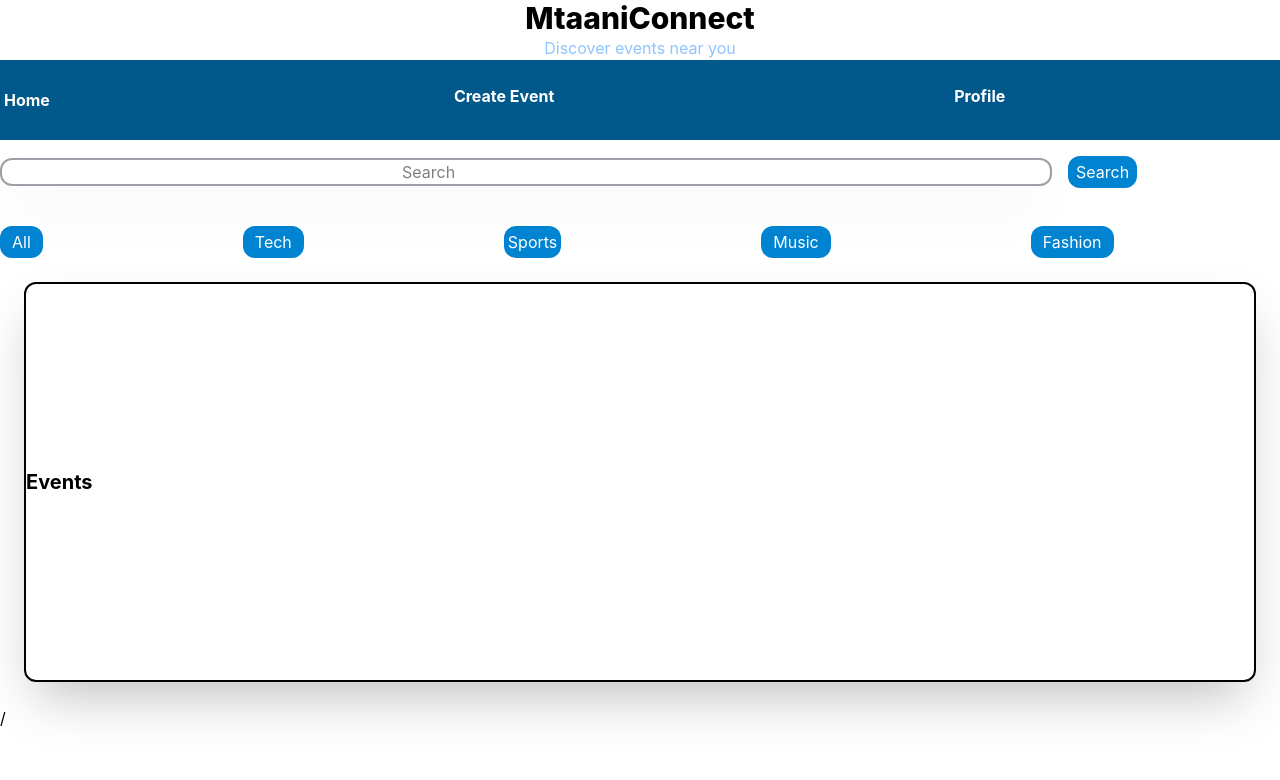
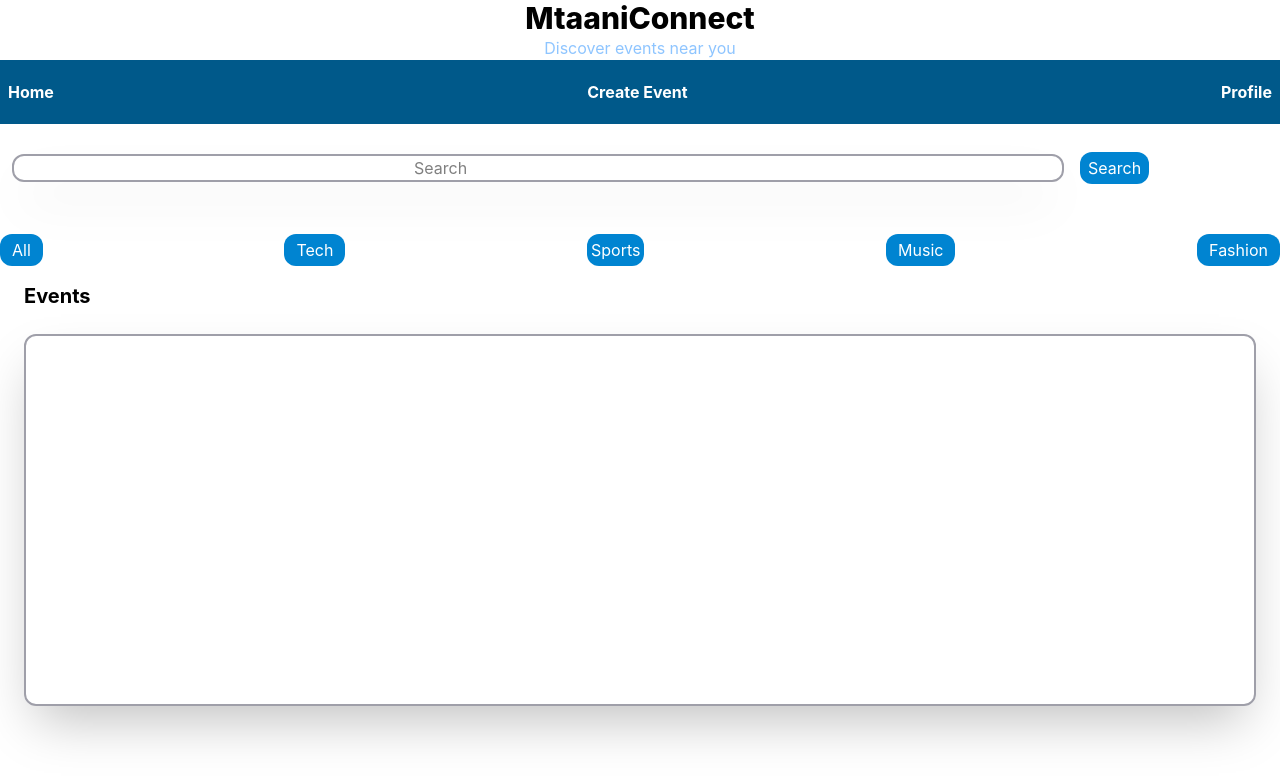
Before and after one commit to mosweta-school/MtaaniConnect, a React (Vite) app in the folder frontend/: page / in a window 1280 px wide. Shown: the top 780 px of the page. Built offline with nearby package versions, Linux system fonts and the light colour scheme.

Commit message:
Adding Comments to the Home layout and changing somethings

```diff
--- a/frontend/src/Pages/Home.jsx
+++ b/frontend/src/Pages/Home.jsx
@@ -17,22 +17,22 @@ function Home(){
 
 {/*////////////////////////////////////////////Navigation Panel////////////////////////////////////////////////////////*/}
 
-        <nav className='bg-sky-800  flex gap-100 flex-row py-6'>
+        <nav className='bg-sky-800 justify-between flex py-3 flex-row '>
 
-            <h2 className=' text-white hover:underline m-1 font-bold'>Home</h2>
+            <h2 className=' text-white hover:underline m-2 font-bold'>Home</h2>
 
-            <h2 className='font-bold hover:underline text-white '>Create Event</h2>
+            <h2 className='font-bold hover:underline m-2 text-white '>Create Event</h2>
 
-            <h2 className='font-bold hover:underline text-white'>Profile</h2>
+            <h2 className='font-bold hover:underline m-2 text-white'>Profile</h2>
 
 
         </nav>
 
 {/*//////////////////////////////////////////////////Search Bar////////////////////////////////////////////////*/}
-        <div>
-            <form>
+        <div className='m-3'>
+            <form >
 
-                <div>
+                <div className='justify-center'>
 
 
                     <input
@@ -57,7 +57,7 @@ function Home(){
         </div>
 {/*////////////////////////////////////////Category Panel//////////////////////////////////////////////////////*/}
 
-        <div className='flex  gap-50 flex-cols'>
+        <div className='flex  justify-between flex-cols'>
 
             <button className=' text-white bg-sky-600 rounded-xl py-1 px-3 hover:bg-sky-800 '>All</button>
             <button className=' text-white bg-sky-600 py-1 px-3 hover:bg-sky-800 rounded-xl'>Tech</button>
@@ -71,13 +71,16 @@ function Home(){
 
 {/*/////////////////////////////////////////////////Event Cards//////////////////////////////////////////////*/}
 
-        <div className='border-bg-zinc border-2 py-46 m-6 overflow-auto rounded-xl shadow-2xl '>
+            <h2 className='text-xl mt-4 ml-6 justify-self-start font-bold'>Events</h2>
 
-            <h2 className='text-xl font-bold'>Events</h2>
+
+        <div className='border-zinc-400  border-2 py-46 m-6 overflow-auto rounded-xl shadow-2xl '>
+
+
 
         </div>
 
-/
+
 
 
 
```
